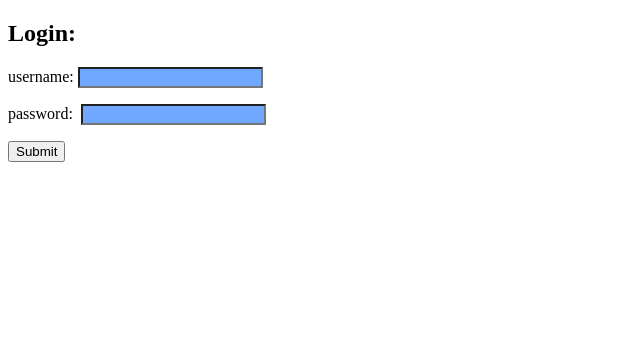
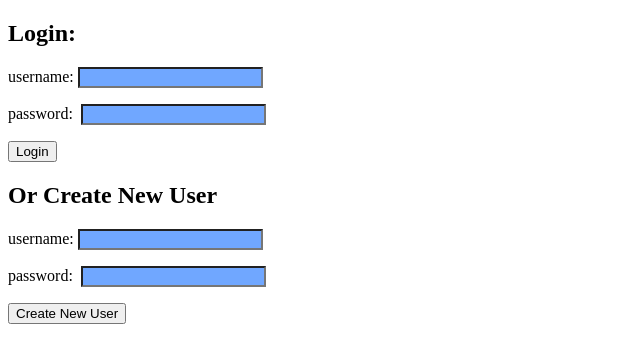
Before and after one commit to tim-mueller5/Goal_Tracking_App, a React (Create React App) app in the folder client/: page /login in a window 1280 px wide. Shown: the top 362 px of the page, without its empty margins (0-640 px from the left). Built offline with nearby package versions, Linux system fonts and the light colour scheme; no server answers.

Commit message:
add create user server route and component

```diff
--- a/client/src/components/App.js
+++ b/client/src/components/App.js
@@ -34,7 +34,7 @@ function App() {
   return (
     <div>
       <Routes>
-        <Route path="/login" element={<Login user={user} setUser={setUser}/>}/>
+        <Route path="/login" element={<Login setUser={setUser}/>}/>
         <Route path="/home" element={<Home user={user} setUser={setUser} setGoal={setGoal}/>}/>
         <Route path="/home/create-goal" element={<CreateGoal user={user} setGoal={setGoal}/>}/>
         <Route path="/home/create-goal/habit" element={<CreateHabit goal={goal}/>}/>
--- a/client/src/components/Login.js
+++ b/client/src/components/Login.js
@@ -2,7 +2,7 @@ import { useFormik } from "formik";
 import * as yup from "yup";
 import { useNavigate } from 'react-router-dom';
 
-function Login( { user, setUser } ) {
+function Login( { setUser } ) {
 
     const navigate = useNavigate();
 
@@ -11,7 +11,7 @@ function Login( { user, setUser } ) {
         password: yup.string().required("Must have password")
     })
 
-    const formik = useFormik({
+    const formikLogin = useFormik({
         initialValues: {
             username: "",
             password: ""
@@ -27,8 +27,28 @@ function Login( { user, setUser } ) {
             }).then((response) => {
                 if (response.ok) {
                     response.json().then((user) => setUser(user));
-                    formik.values.username = ""
-                    formik.values.password = ""
+                    navigate(`/home`)
+                  }
+            })
+        }
+    })
+
+    const formikNew = useFormik({
+        initialValues: {
+            username: "",
+            password: ""
+        },
+        validationSchema: formSchema,
+        onSubmit: (values) => {
+            fetch("/users", {
+                method: "POST",
+                headers: {
+                    "Content-Type": "application/json",
+                },
+                body: JSON.stringify(values),
+            }).then((response) => {
+                if (response.ok) {
+                    response.json().then((user) => setUser(user));
                     navigate(`/home`)
                   }
             })
@@ -37,22 +57,35 @@ function Login( { user, setUser } ) {
 
 
     return (
-        <div>
+
         <div className='flex-c text-center'>
             <h2>Login:</h2>
-                <form onSubmit={formik.handleSubmit}>
+            <form onSubmit={formikLogin.handleSubmit}>
                 <label htmlFor="username">username: </label>
-                    <input id="username" name="username" onChange={formik.handleChange} value={formik.values.username}
+                <input id="username" name="username" onChange={formikLogin.handleChange} value={formikLogin.values.username}
                     style={{background: '#70a7ff'}}/>
-                    <p style={{ color: "red" }}> {formik.errors.username}</p>
+                <p style={{ color: "red" }}> {formikLogin.errors.username}</p>
                 <label className='flex-sb' htmlFor="password">password:&nbsp;&nbsp;</label>
-                    <input id="password" name="password" onChange={formik.handleChange} value={formik.values.password}
+                <input id="password" name="password" onChange={formikLogin.handleChange} value={formikLogin.values.password}
                     style={{background: '#70a7ff'}}/>
-                    <p style={{ color: "red" }}> {formik.errors.password}</p>
-                    <button type="submit">Submit</button>
+                <p style={{ color: "red" }}> {formikLogin.errors.password}</p>
+                <button type="submit">Login</button>
+            </form>
+            <h2>Or Create New User</h2>
+            <form onSubmit={formikNew.handleSubmit}>
+                <label htmlFor="username">username: </label>
+                <input id="username" name="username" onChange={formikNew.handleChange} value={formikNew.values.username}
+                    style={{background: '#70a7ff'}}/>
+                <p style={{ color: "red" }}> {formikNew.errors.username}</p>
+                <label className='flex-sb' htmlFor="password">password:&nbsp;&nbsp;</label>
+                <input id="password" name="password" onChange={formikNew.handleChange} value={formikNew.values.password}
+                    style={{background: '#70a7ff'}}/>
+                <p style={{ color: "red" }}> {formikNew.errors.password}</p>
+                <button type="submit">Create New User</button>
             </form>
         </div>
-        </div>
+
+
     )
 }
 
```
Also changed, not shown: 2 other files (tests, documents, lock files or other folders). Lines whose indentation alone changed are shown as unchanged.
